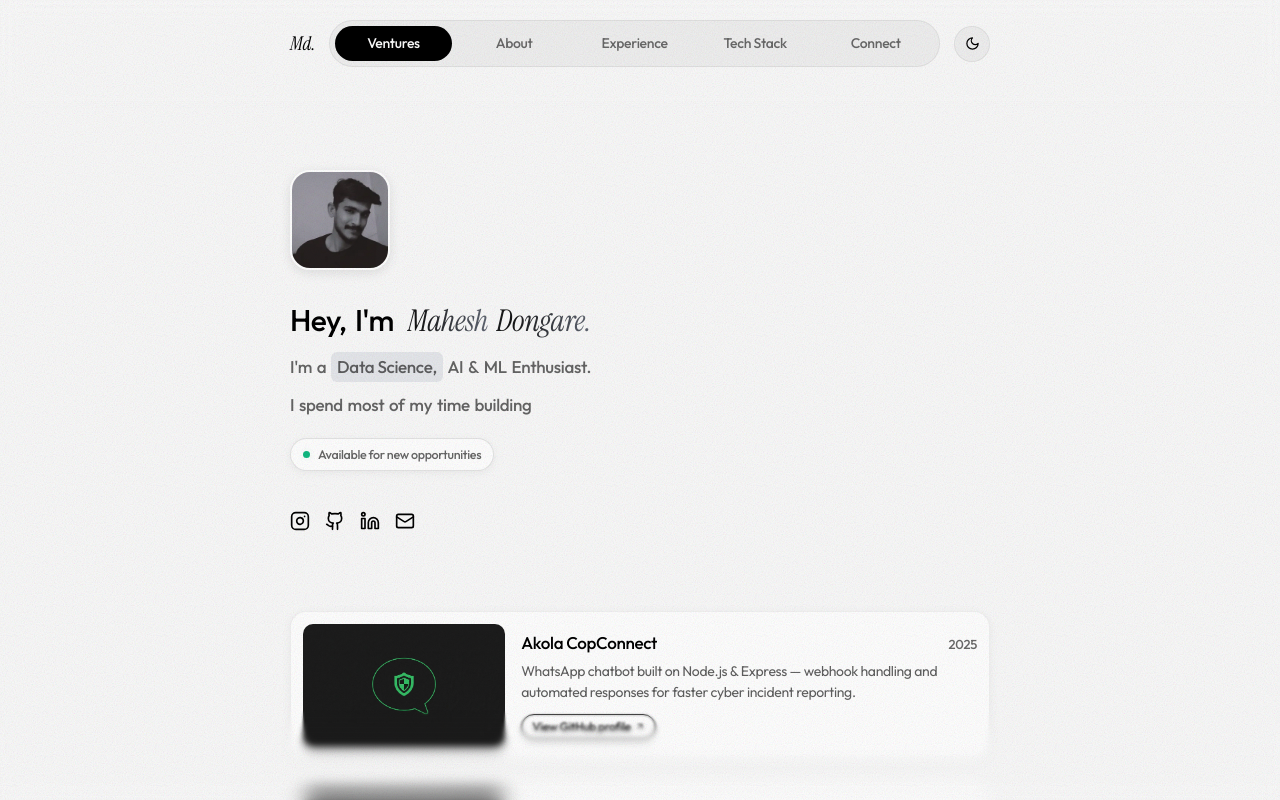
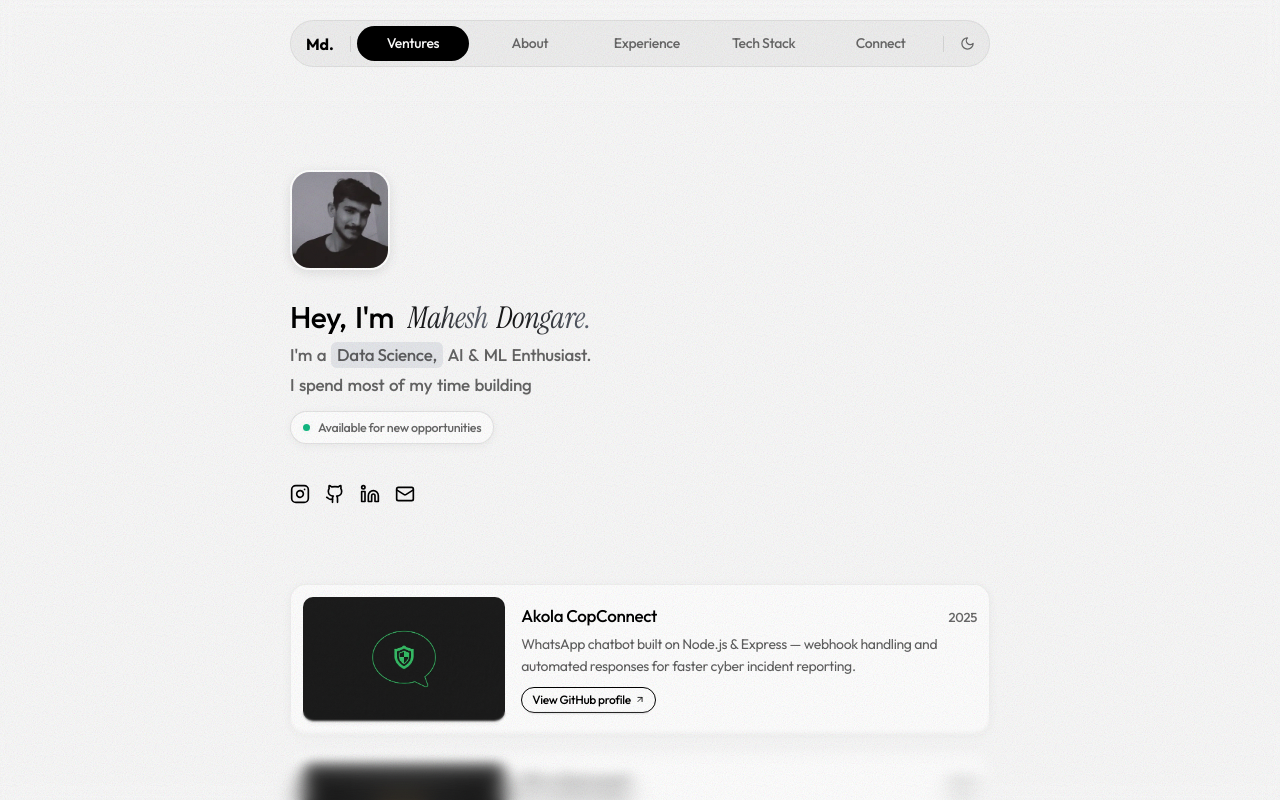
Before and after one commit to mahesh-atx/Minimal_Portfolio, a React (Vite) app: page / in a window 1280 px wide. Shown: the top 800 px of the page. Built offline with nearby package versions, Linux system fonts and the light colour scheme.

Commit message:
Navbar: logo, tabs and theme toggle in one strip, bold sans monogram; tighter hero line-heights
Co-authored-by: arena-agent <297053741+arena-agent@users.noreply.github.com>

```diff
--- a/src/sections/Hero.jsx
+++ b/src/sections/Hero.jsx
@@ -62,8 +62,8 @@ export default function Hero({ handleCopyEmail }) {
 
       {/* Intro — parallax wrapper around the staggered text block */}
       <motion.div style={{ x: introX, y: introY }} className="w-full">
-        <motion.div variants={fadeSlideUp} className="flex flex-col gap-[10px] w-full">
-          <h2 className="text-[30px] max-[809px]:text-[26px] font-medium leading-[1.35] tracking-[-0.02em] text-black">
+        <motion.div variants={fadeSlideUp} className="flex flex-col gap-[6px] w-full">
+          <h2 className="text-[30px] max-[809px]:text-[26px] font-medium leading-[1.15] tracking-[-0.02em] text-black">
             <AnimatedWords text="Hey, I'm" className="inline" />{' '}
             <AnimatedWords
               text="Mahesh Dongare."
@@ -73,9 +73,9 @@ export default function Hero({ handleCopyEmail }) {
           </h2>
           <AnimatedWords
             text="I'm a Data Science, AI & ML Enthusiast."
-            className="text-[17px] max-[809px]:text-[15.5px] font-medium leading-[1.55] text-black/60 block"
+            className="text-[17px] max-[809px]:text-[15.5px] font-medium leading-[1.35] text-black/60 block"
           />
-          <p className="text-[17px] max-[809px]:text-[15.5px] font-medium leading-[1.55] text-black/60">
+          <p className="text-[17px] max-[809px]:text-[15.5px] font-medium leading-[1.35] text-black/60">
             <AnimatedWords text="I spend most of my time building" className="inline" />{' '}
             <AnimatePresence mode="wait">
               <motion.span
@@ -90,7 +90,7 @@ export default function Hero({ handleCopyEmail }) {
               </motion.span>
             </AnimatePresence>
           </p>
-          <motion.div variants={fadeSlideUp} className="mt-[10px]">
+          <motion.div variants={fadeSlideUp} className="mt-[8px]">
             <span className="inline-flex items-center gap-[8px] px-[12px] py-[6px] rounded-full border border-black/10 dark:border-white/15 bg-white dark:!bg-white/[0.06] shadow-card">
               <span className="relative flex h-[7px] w-[7px]">
                 <span className="absolute inline-flex h-full w-full animate-ping rounded-full bg-emerald-500 opacity-75" />
--- a/src/sections/Nav.jsx
+++ b/src/sections/Nav.jsx
@@ -6,31 +6,30 @@ import { getTabId } from '../utils';
 export default function Nav({ activeTab, setActiveTab, onKeyDown, dark, setDark }) {
   return (
     <div className="fixed top-0 left-0 right-0 z-[55] flex justify-center px-[20px] pt-[20px] max-[809px]:pt-[15px] pointer-events-none">
-      <motion.div
+      <motion.nav
         initial={{ opacity: 0, y: 10 }}
         animate={{ opacity: 1, y: 0 }}
         transition={{ duration: 0.5, delay: 0.1, ease: [0.16, 1, 0.3, 1] }}
-        className="pointer-events-auto w-[700px] max-[809px]:w-full flex flex-wrap items-center justify-between gap-x-[14px] gap-y-[10px]"
+        aria-label="Portfolio sections"
+        className="pointer-events-auto w-[700px] max-[809px]:w-full flex flex-wrap items-center gap-x-[6px] gap-y-[6px] p-[5px] rounded-full bg-black/[0.04] dark:bg-white/[0.06] border border-black/[0.06] dark:border-white/10"
       >
-        {/* Logo monogram — left */}
+        {/* Logo — inside the strip, left */}
         <motion.button
           type="button"
           onClick={() => setActiveTab('Ventures')}
-          whileHover={{ scale: 1.07, rotate: -3 }}
+          whileHover={{ scale: 1.06 }}
           whileTap={{ scale: 0.94 }}
           transition={{ type: 'spring', stiffness: 400, damping: 15 }}
           aria-label="Back to Ventures"
-          className="order-1 font-serif-accent text-[19px] leading-none text-black dark:!text-white py-[7px]"
+          className="order-1 shrink-0 px-[10px] py-[7px] text-[16px] font-bold leading-none tracking-[-0.01em] text-black dark:!text-white"
         >
           Md.
         </motion.button>
 
-        {/* Tabs — same pill design, centered */}
-        <motion.nav
-          role="tablist"
-          aria-label="Portfolio sections"
-          className="order-2 max-[809px]:order-3 max-[809px]:basis-full flex-1 min-w-0 flex items-center justify-center gap-[4px] max-[809px]:gap-[3px] max-[809px]:flex-wrap p-[5px] rounded-full bg-black/[0.04] dark:bg-white/[0.06] border border-black/[0.06] dark:border-white/10"
-        >
+        <span className="order-2 max-[809px]:hidden w-px h-[16px] bg-black/10 dark:bg-white/15" aria-hidden="true" />
+
+        {/* Tabs — centered in the same strip */}
+        <div role="tablist" className="order-3 max-[809px]:basis-full flex-1 min-w-0 flex items-center gap-[4px] max-[809px]:justify-center max-[809px]:flex-wrap max-[809px]:gap-[3px]">
           {TABS.map((tab) => (
             <button
               key={tab}
@@ -65,22 +64,24 @@ export default function Nav({ activeTab, setActiveTab, onKeyDown, dark, setDark
               </span>
             </button>
           ))}
-        </motion.nav>
+        </div>
 
-        {/* Theme toggle — right */}
+        <span className="order-4 max-[809px]:hidden w-px h-[16px] bg-black/10 dark:bg-white/15" aria-hidden="true" />
+
+        {/* Theme toggle — inside the strip, right */}
         <motion.button
           type="button"
           onClick={() => setDark(!dark)}
-          whileHover={{ scale: 1.12, rotate: 20 }}
+          whileHover={{ scale: 1.1, rotate: 20 }}
           whileTap={{ scale: 0.9 }}
           transition={{ type: 'spring', stiffness: 400, damping: 15 }}
           aria-label={`Switch to ${dark ? 'light' : 'dark'} mode`}
           aria-pressed={dark}
-          className="order-3 max-[809px]:order-2 shrink-0 flex items-center justify-center w-[36px] h-[36px] rounded-full bg-black/[0.04] dark:bg-white/[0.06] border border-black/[0.06] dark:border-white/10 text-black dark:!text-white"
+          className="order-5 max-[809px]:order-2 shrink-0 w-[34px] h-[34px] rounded-full flex items-center justify-center text-subtle hover:text-black hover:bg-black/5 dark:hover:bg-white/10 transition-colors"
         >
           {dark ? <Sun className="w-[15px] h-[15px]" /> : <Moon className="w-[15px] h-[15px]" />}
         </motion.button>
-      </motion.div>
+      </motion.nav>
     </div>
   );
 }
```
